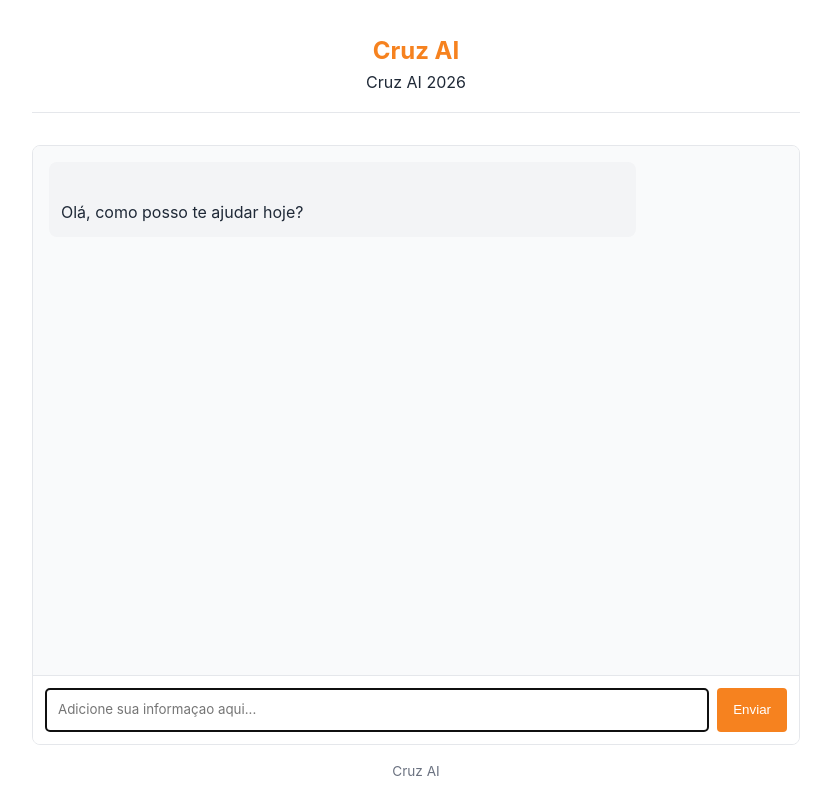
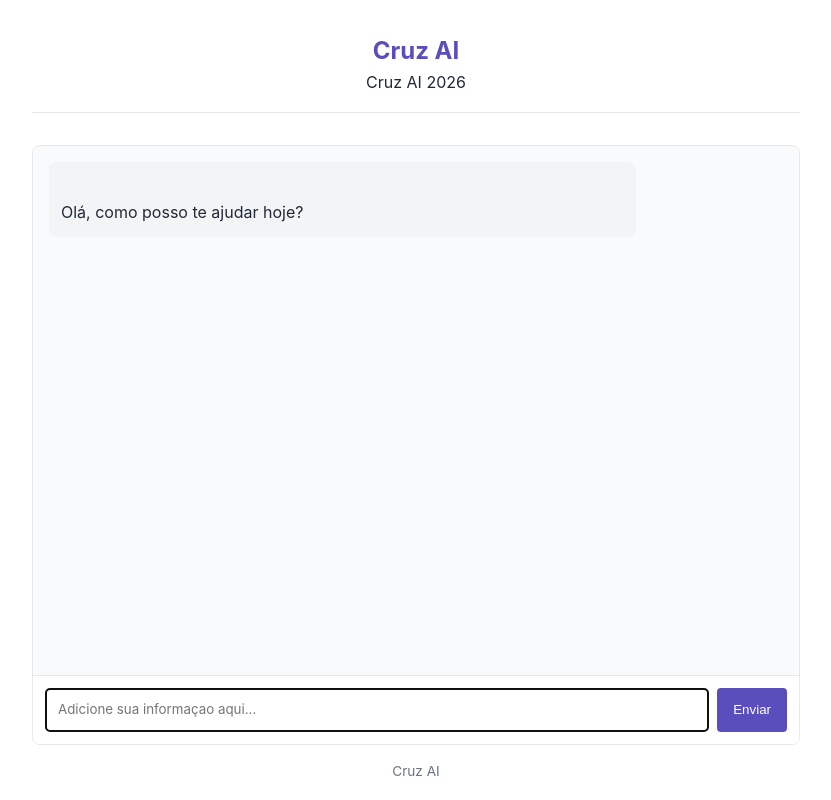
Before and after one commit to lukscf/ai-cruz, a website: page public/index.html in a window 1280 px wide. Shown: the whole page, without its empty margins (224-1055 px from the left). Drawn offline with Linux system fonts and the light colour scheme.

Commit message:
Change primary color from orange to purple

```diff
--- a/public/index.html
+++ b/public/index.html
@@ -6,7 +6,7 @@
 		<title>Cruz AI</title>
 		<style>
 			:root {
-				--primary-color: #f6821f;
+				--primary-color: #5a4ebd;
 				--primary-hover: #e67e22;
 				--light-bg: #f9fafb;
 				--border-color: #e5e7eb;
```
